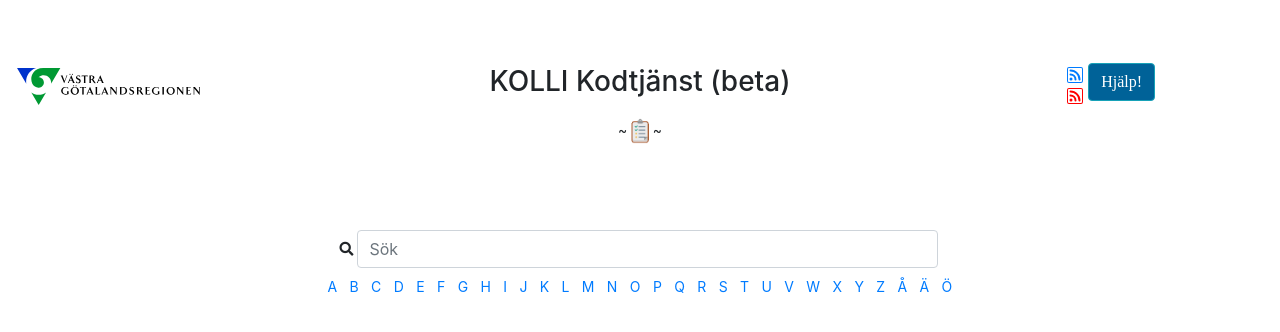
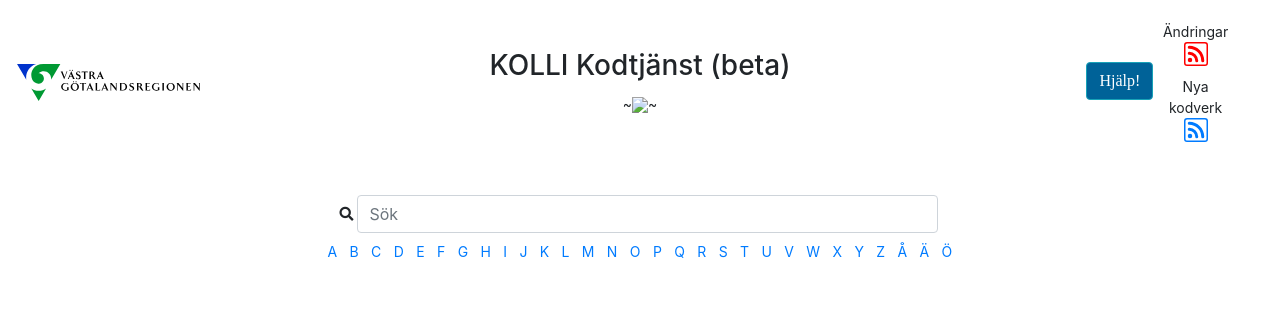
Before and after one commit to dejmail/kodtjanst, a Django app: page / in a window 1280 px wide. Shown: the top 332 px of the page. Run offline with Django 3.2, Linux system fonts and the light colour scheme; some libraries are stand-ins or nearby versions.

Commit message:
added some text to the RSS icons and reduced spacing a bit so that the icons are more understandable

```diff
--- a/templates/base.html
+++ b/templates/base.html
@@ -41,59 +41,64 @@
     <div class="container-fluid">
       <link href="https://fonts.googleapis.com/css2?family=Arvo:ital@1&display=swap" rel="stylesheet">
       {% block first_header_row %}
-        <div class="row align-items-center top-buffer-15" style="position: relative; vertical-align: middle; text-align: center;" id="header_row">
-          <div class="col-2 mt-5 col-lg-2 col-md-2 col-sm-2 col-xs-2" id="header_left_column">
+        <div class="row align-items-center" style="position: relative; vertical-align: middle; text-align: center;" id="header_row">
+          <div class="col-2 mt-3 col-lg-2 col-md-2 col-sm-2 col-xs-2" id="header_left_column">
             {% block header_left_column %}
                 <img style="margin-top: 1%; margin-left: 1%;  width: 100%;" src="{% static '/images/VGR-logga.SVG'%}">
             {% endblock header_left_column %}
           </div>
-          <div class="col-8 text-center mt-5" id="header_center_column">
+          <div class="col-8 text-center mt-3" id="header_center_column">
             {% block header_middle_column %}
               <h3>KOLLI Kodtjänst (beta)</h3>
+              <div class="col-12" id="list_icon_row">
+                <div class="text-center top-buffer-10">
+                    ~<img height="40%" src="{% static '/images/favicon_32px.gif' %}">~
+                </div>
+              </div>
             {% endblock header_middle_column %}
           </div>
-          <div class="col-2 mt-5"" id="header_right_column">
+          <div class="col-2 mt-3"" id="header_right_column">
             {% block header_right_column %}
 
             <div class="row">
-                <div class="column">
-                    <div class="pr-1"><a href="{% url 'recently_published_kodverk' %}" rel="alternate" type="application/rss+xml" data-toggle="popover_nyakodverk" data-placement="bottom">
-                      <svg xmlns="http://www.w3.org/2000/svg" width="16" height="16" fill="currentColor" class="bi bi-rss" viewBox="0 0 16 16">
+              <div class="col-6">
+              <table class="table table-sm table-borderless m-0 p-0">
+                <tr class="m-0">
+                 <td rowspan="2" class="align-middle m-0">
+                    <button onclick="scrollToHelp()"type="button" style="font-family: frutiger; background-color:#006298;" class="btn btn-info btn-md">
+                        Hjälp!
+                    </button>
+                 </td>
+                 <td>
+                    <div class="small-text m-0">Ändringar</div>
+                    <a href="{% url 'recently_changed_kodverk' %}" rel="alternate" type="application/rss+xml" data-toggle="popover_ändringar" data-placement="bottom">
+                      <svg xmlns="http://www.w3.org/2000/svg" width="24" height="24" fill="red" class="bi bi-rss" viewBox="0 0 16 16">
                         <path d="M14 1a1 1 0 0 1 1 1v12a1 1 0 0 1-1 1H2a1 1 0 0 1-1-1V2a1 1 0 0 1 1-1h12zM2 0a2 2 0 0 0-2 2v12a2 2 0 0 0 2 2h12a2 2 0 0 0 2-2V2a2 2 0 0 0-2-2H2z"></path>
                         <path d="M5.5 12a1.5 1.5 0 1 1-3 0 1.5 1.5 0 0 1 3 0zm-3-8.5a1 1 0 0 1 1-1c5.523 0 10 4.477 10 10a1 1 0 1 1-2 0 8 8 0 0 0-8-8 1 1 0 0 1-1-1zm0 4a1 1 0 0 1 1-1 6 6 0 0 1 6 6 1 1 0 1 1-2 0 4 4 0 0 0-4-4 1 1 0 0 1-1-1z"></path>
                         </svg>
                       </a>
-                    </div>
-                    <div class="pr-1">
-                      <a href="{% url 'recently_changed_kodverk' %}" rel="alternate" type="application/rss+xml" data-toggle="popover_ändringar" data-placement="bottom">
-                        <svg xmlns="http://www.w3.org/2000/svg" width="16" height="16" fill="red" class="bi bi-rss" viewBox="0 0 16 16">
-                          <path d="M14 1a1 1 0 0 1 1 1v12a1 1 0 0 1-1 1H2a1 1 0 0 1-1-1V2a1 1 0 0 1 1-1h12zM2 0a2 2 0 0 0-2 2v12a2 2 0 0 0 2 2h12a2 2 0 0 0 2-2V2a2 2 0 0 0-2-2H2z"></path>
-                          <path d="M5.5 12a1.5 1.5 0 1 1-3 0 1.5 1.5 0 0 1 3 0zm-3-8.5a1 1 0 0 1 1-1c5.523 0 10 4.477 10 10a1 1 0 1 1-2 0 8 8 0 0 0-8-8 1 1 0 0 1-1-1zm0 4a1 1 0 0 1 1-1 6 6 0 0 1 6 6 1 1 0 1 1-2 0 4 4 0 0 0-4-4 1 1 0 0 1-1-1z"></path>
-                          </svg>
-                        </a>
-                    </div>
-                </div>
-                <div class="column" style="height:45px; width:70px;">
-                  <button onclick="scrollToHelp()"type="button" style="font-family: frutiger; background-color:#006298;" class="btn btn-info btn-md">
-                      Hjälp!
-                  </button>
-                </div>
+                 </td>
+                </tr>
+                <tr>
+                 <td>
+                    <div class="small-text">Nya kodverk</div>
+                    <a href="{% url 'recently_published_kodverk' %}" rel="alternate" type="application/rss+xml" data-toggle="popover_nyakodverk" data-placement="bottom">
+                      <svg xmlns="http://www.w3.org/2000/svg" width="24" height="24" fill="currentColor" class="bi bi-rss" viewBox="0 0 16 16">
+                        <path d="M14 1a1 1 0 0 1 1 1v12a1 1 0 0 1-1 1H2a1 1 0 0 1-1-1V2a1 1 0 0 1 1-1h12zM2 0a2 2 0 0 0-2 2v12a2 2 0 0 0 2 2h12a2 2 0 0 0 2-2V2a2 2 0 0 0-2-2H2z"></path>
+                        <path d="M5.5 12a1.5 1.5 0 1 1-3 0 1.5 1.5 0 0 1 3 0zm-3-8.5a1 1 0 0 1 1-1c5.523 0 10 4.477 10 10a1 1 0 1 1-2 0 8 8 0 0 0-8-8 1 1 0 0 1-1-1zm0 4a1 1 0 0 1 1-1 6 6 0 0 1 6 6 1 1 0 1 1-2 0 4 4 0 0 0-4-4 1 1 0 0 1-1-1z"></path>
+                      </svg>
+                    </a>
+                 </td>
+                </tr>
+               </table>
             </div>
-
-
-
-
             {% endblock header_right_column %}
           </div>
         </div>
       {% endblock first_header_row %}
+        </div>
+      {% block second_header_row %}
 
-      {% block second_header_row %}
-      <div class="row" id="list_icon_row">
-        <div class="text-center col-12 top-buffer-10">
-            ~<img height="40%" src="{% static '/images/favicon.gif' %}">~
-        </div>
-      </div>
     {% endblock second_header_row %}
   {% endblock header %}
 
```
